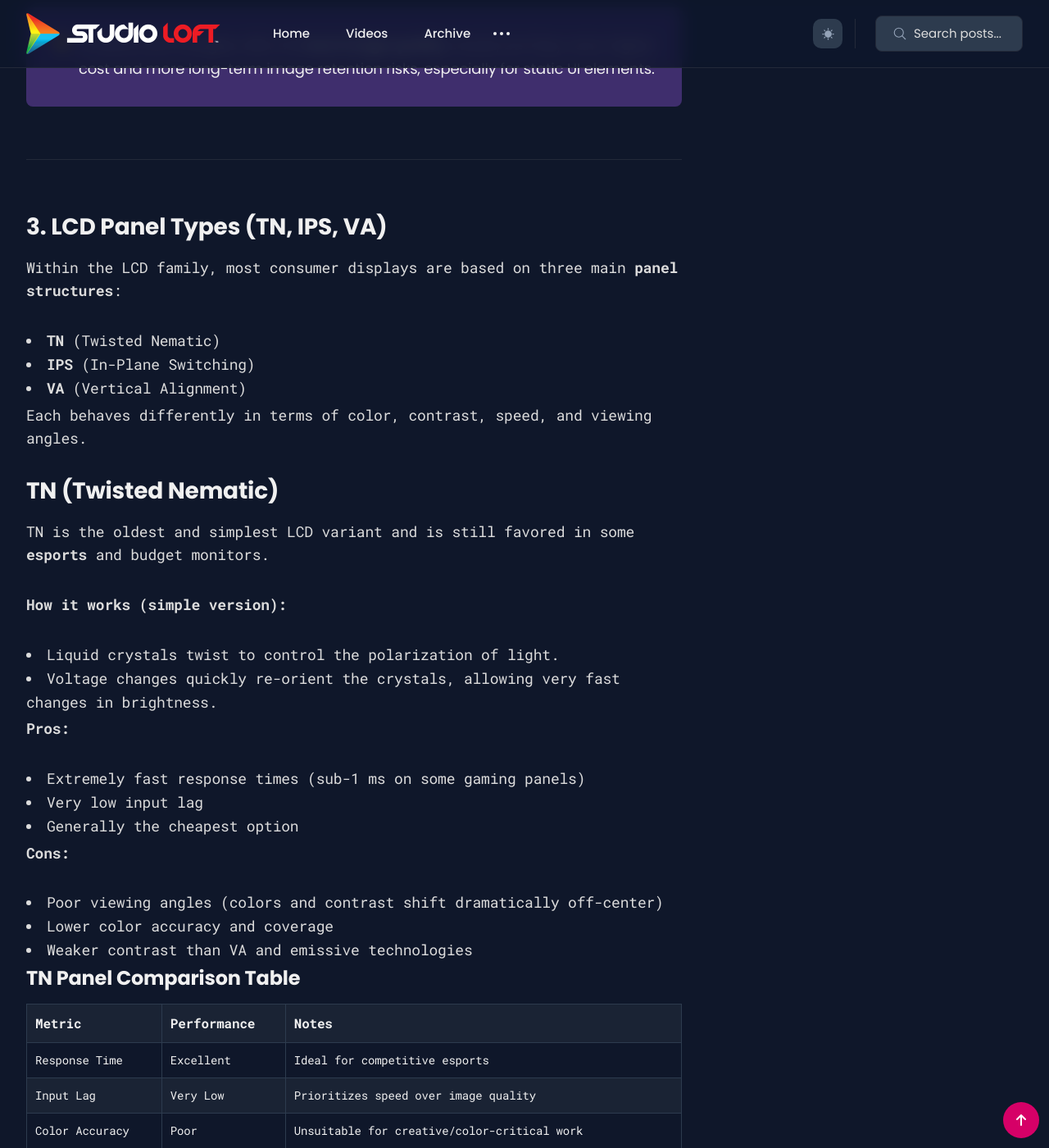
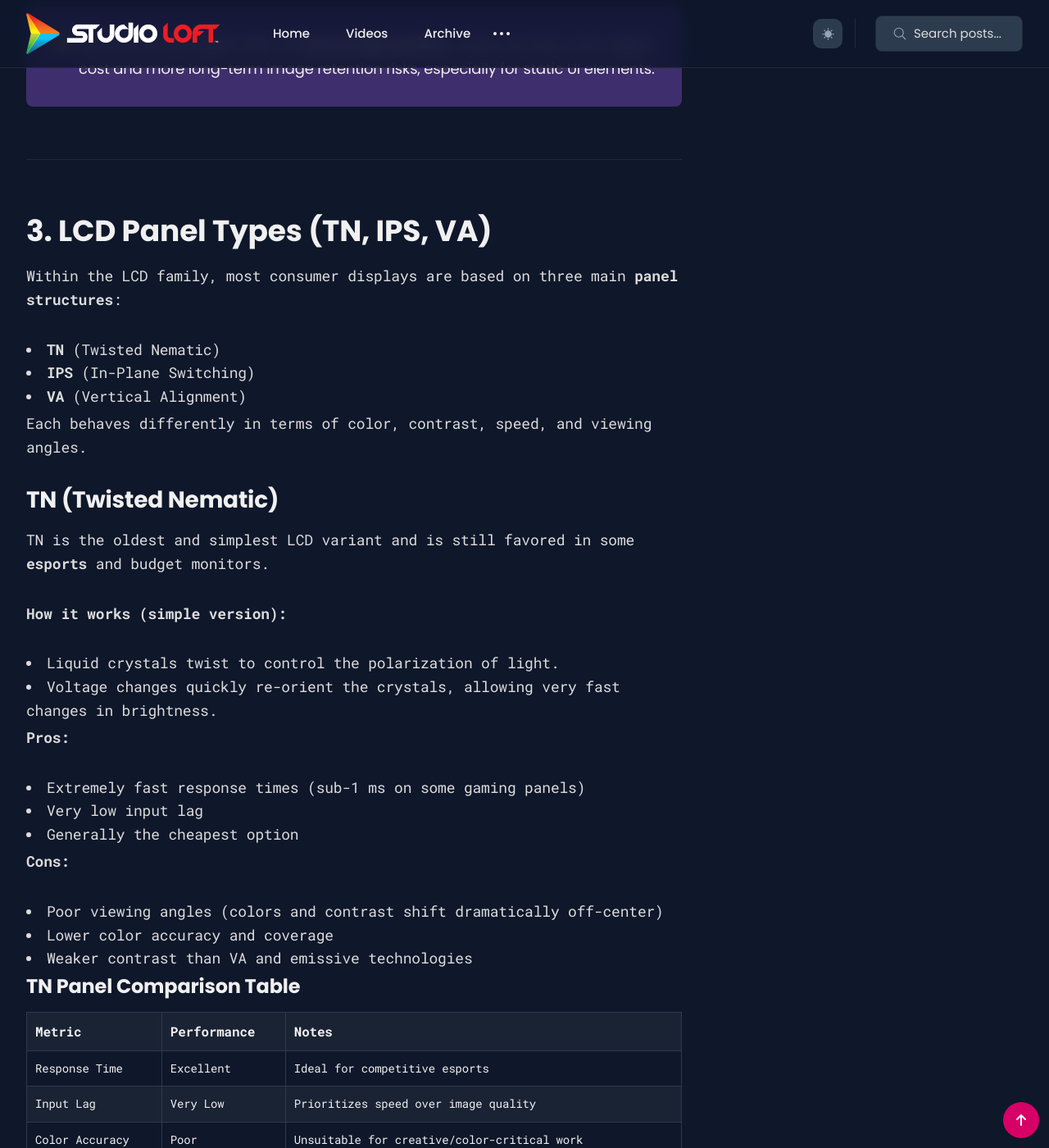
Before and after one commit to studioloft/studioloft.github.io, a Jekyll site: the page built from _posts/2025-11-01-display-technology.md, in a window 1280 px wide and 1400 px high, scrolled down 3363 px. Shown: the whole window at 82% size. Built offline with Jekyll 4.4.1, drawn with Linux system fonts in a browser that asks for light colours.

```diff
--- a/_posts/2025-11-01-display-technology.md
+++ b/_posts/2025-11-01-display-technology.md
@@ -77,7 +77,7 @@ Emissive technologies offer the **best image quality** overall, but they carry h
 
 ---
 
-## <a id="lcd-panels"></a> 3. LCD Panel Types (TN, IPS, VA)
+# <a id="lcd-panels"></a> 3. LCD Panel Types (TN, IPS, VA)
 
 Within the LCD family, most consumer displays are based on three main **panel structures**:
 
--- a/css/_4-layouts/page.scss
+++ b/css/_4-layouts/page.scss
@@ -223,7 +223,6 @@
     display: block;
     height: 100px;
     margin-top: -80px;
-    scroll-margin-top: 96px;
   }
 
   a:not([class]) {
@@ -578,3 +577,8 @@
     }
   }
 }
+
+html {
+  scroll-padding-top: 96px;   // adjust to match your sticky header height
+  scroll-behavior: smooth;    // optional, makes ToC jumps look nicer
+}
```
